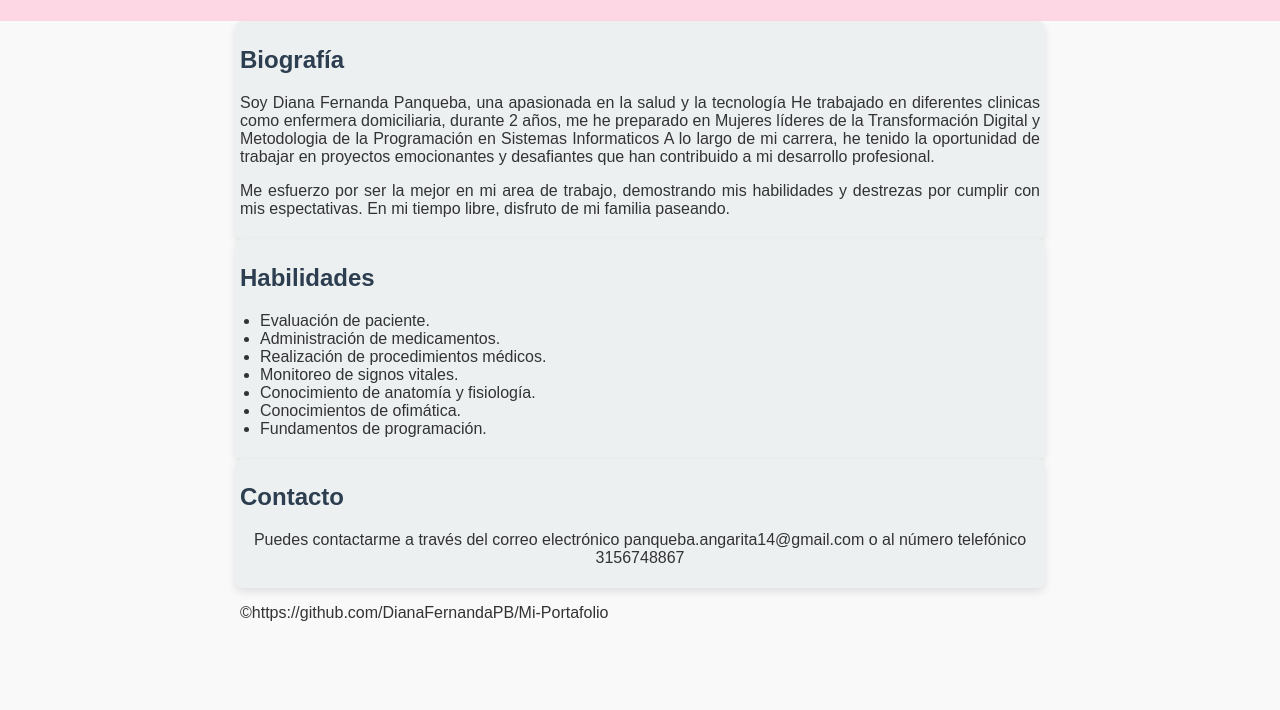
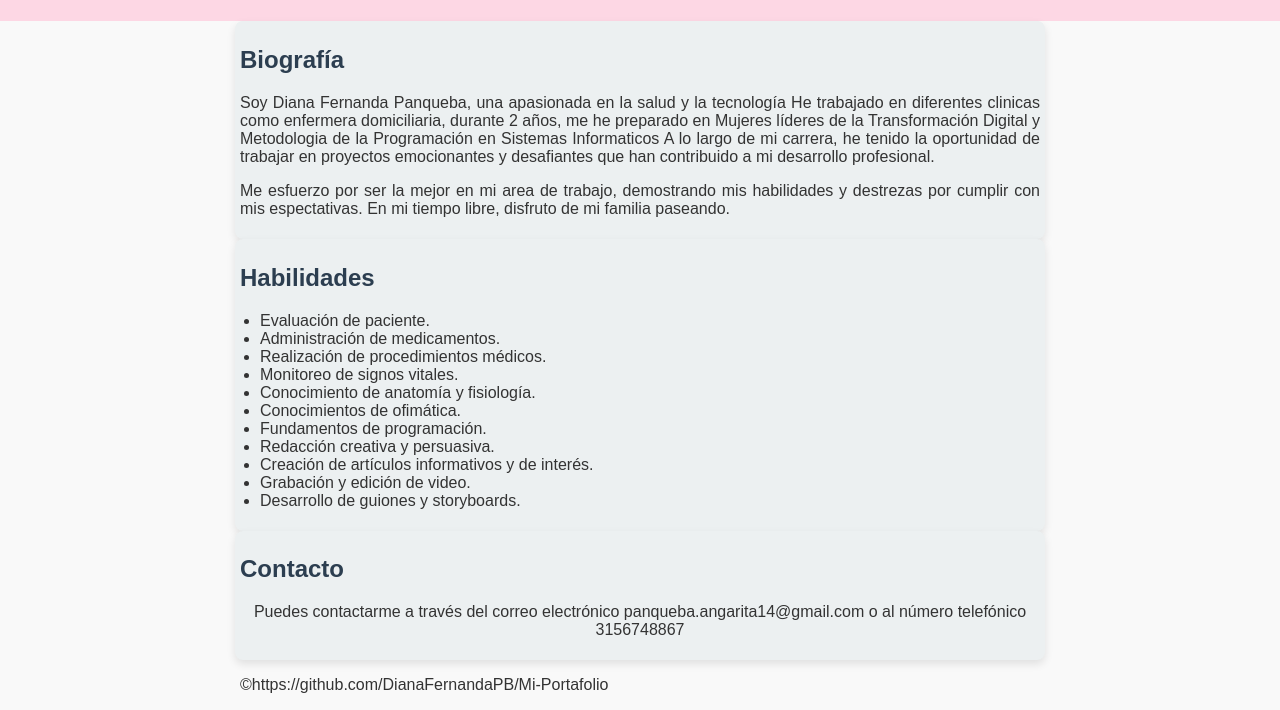
Before and after one commit to DianaFernandaPB/MiPortafolio, a plain HTML site: page index.html in a window 1280 px wide. Shown: the part 117-827 px from the top of the page. Before the commit the page ends 800 px from the top, so only its background shows below. Drawn offline with Linux system fonts and the light colour scheme.

Commit message:
Update index.html
agregue nuevas listas

```diff
--- a/index.html
+++ b/index.html
@@ -37,6 +37,10 @@
             <li>Conocimiento de anatomía y fisiología.</li>
             <li>Conocimientos de ofimática.</li>
             <li>Fundamentos de programación.</li>
+            <li>Redacción creativa y persuasiva.</li>
+            <li>Creación de artículos informativos y de interés.</li>
+            <li>Grabación y edición de video.</li>
+            <li>Desarrollo de guiones y storyboards.</li>
         </ul>
     </section>
 
```
